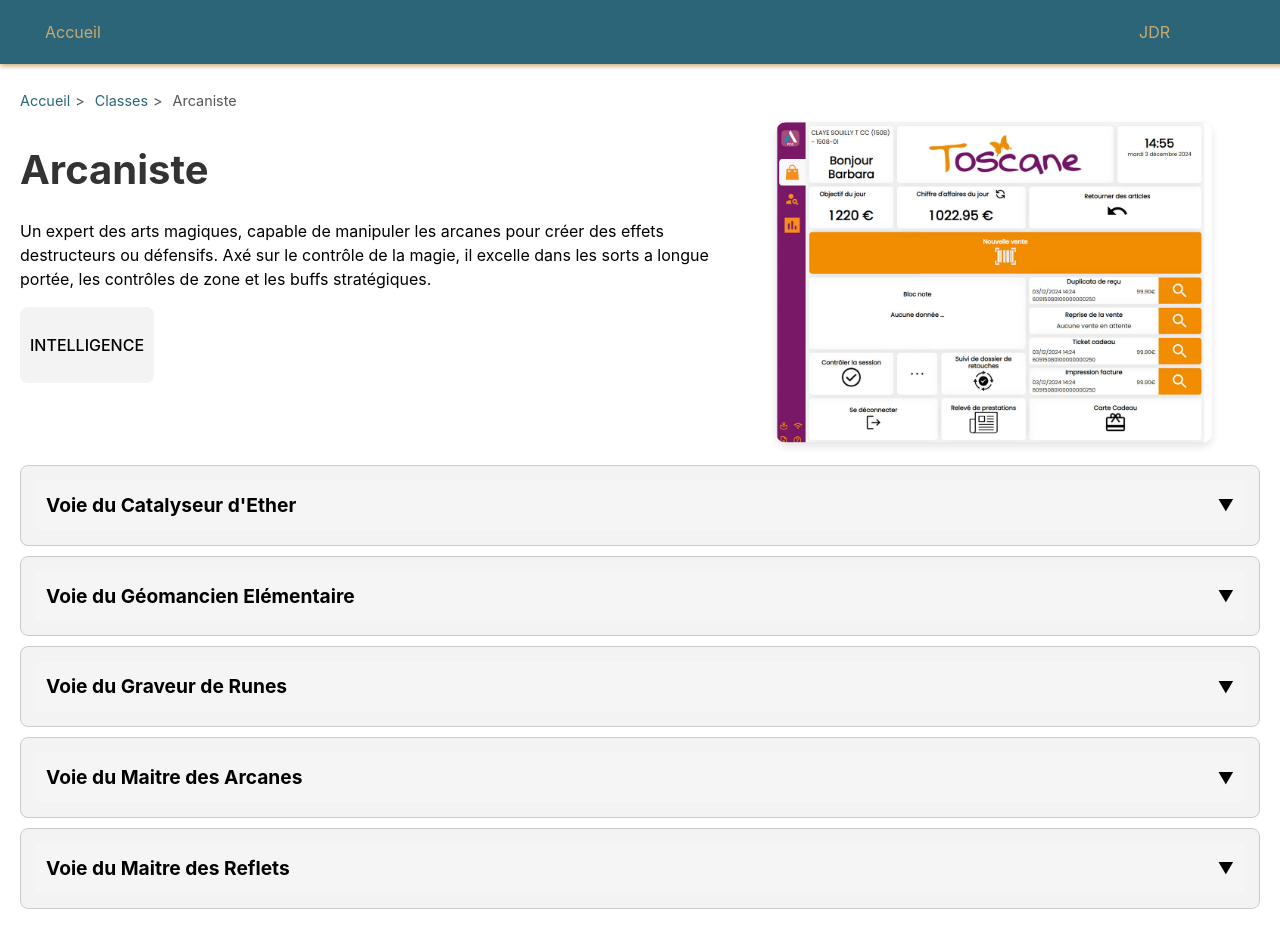
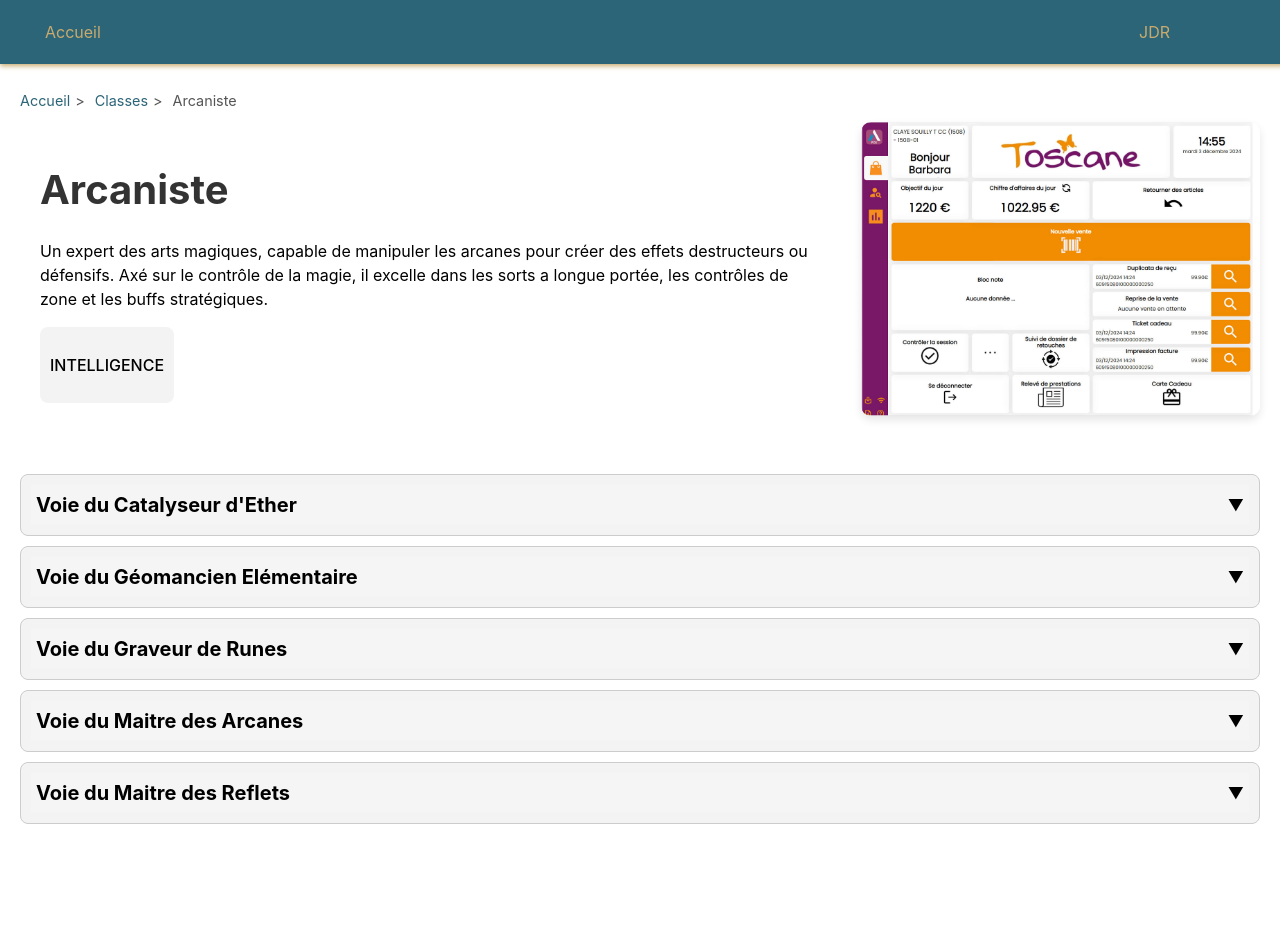
Before and after one commit to SwevenNeith/Runeterra, a Vue app: page /classe/arcaniste in a window 1280 px wide. After the commit the page ends 860 px from the top, so only its background shows below. Built offline with nearby package versions, Linux system fonts and the light colour scheme.

Commit message:
Format 100% OK

```diff
--- a/src/components/ClasseTemplate.vue
+++ b/src/components/ClasseTemplate.vue
@@ -1,12 +1,10 @@
 <template>
   <div>
-    <!-- Conteneur pour le bloc de texte et l'image -->
     <div class="classe-header">
       <!-- Bloc texte -->
       <div class="classe-text">
         <h1>{{ classe.name }}</h1>
         <p>{{ classe.description }}</p>
-        <!-- Affichage des caractéristiques -->
         <ul class="caracteristique">
           <li
             v-for="caracteristique in classe.caracteristiques"
@@ -17,23 +15,23 @@
         </ul>
       </div>
 
-      <!-- Image associée -->
-      <div class="classe-image">
-        <img :src="classe.image" :alt="classe.name" />
+      <!-- Conteneur Image -->
+      <div class="classe-image-container">
+        <div class="classe-image">
+          <img :src="classe.image" :alt="classe.name" />
+        </div>
       </div>
     </div>
 
     <!-- Liste des voies en accordéon -->
     <ul class="voies-list">
       <li v-for="voie in voies" :key="voie.slug" class="voie-item">
-        <!-- Titre de la voie cliquable -->
         <div @click="toggleVoie(voie.slug)" class="voie-header">
           <h3>{{ voie.name }}</h3>
-          <span class="toggle-indicator">
-            {{ isVoieOpen(voie.slug) ? '▲' : '▼' }}
-          </span>
+          <span class="toggle-indicator">{{
+            isVoieOpen(voie.slug) ? '▲' : '▼'
+          }}</span>
         </div>
-        <!-- Description et compétences -->
         <transition name="fade">
           <div v-if="isVoieOpen(voie.slug)" class="voie-content">
             <p>{{ voie.description }}</p>
@@ -49,9 +47,9 @@
                   class="competence-header"
                 >
                   <h3>{{ competence.name }}</h3>
-                  <span class="toggle-indicator">
-                    {{ isCompetenceOpen(competence.slug) ? '▲' : '▼' }}
-                  </span>
+                  <span class="toggle-indicator">{{
+                    isCompetenceOpen(competence.slug) ? '▲' : '▼'
+                  }}</span>
                 </div>
                 <transition name="fade">
                   <div
@@ -63,37 +61,39 @@
                       {{ competence.description }}
                     </p>
                     <div class="competence-details">
-                      <span v-if="competence.level">
-                        <strong>Niveau :</strong> {{ competence.level }}
-                      </span>
-                      <span v-if="competence.effet1">
-                        <strong>1 :</strong> {{ competence.effet1 }}
-                      </span>
-                      <span v-if="competence.effet2">
-                        <strong>2 :</strong> {{ competence.effet2 }}
-                      </span>
-                      <span v-if="competence.effet3">
-                        <strong>3 :</strong> {{ competence.effet3 }}
-                      </span>
-                      <span v-if="competence.damage">
-                        <strong>Dégâts :</strong> {{ competence.damage }}
-                      </span>
-                      <span v-if="competence.alliés">
-                        <strong>Alliés :</strong> {{ competence.alliés }}
-                      </span>
-                      <span v-if="competence.ennemis">
-                        <strong>Ennemis :</strong> {{ competence.ennemis }}
-                      </span>
-                      <span v-if="competence.support">
-                        <strong>Jet de Sauvegarde :</strong>
-                        {{ competence.sauvegarde }}
-                      </span>
-                      <span v-if="competence.range">
-                        <strong>Portée :</strong> {{ competence.range }}
-                      </span>
-                      <span v-if="competence.duration">
-                        <strong>Durée :</strong> {{ competence.duration }}
-                      </span>
+                      <span v-if="competence.level"
+                        ><strong>Niveau :</strong> {{ competence.level }}</span
+                      >
+                      <span v-if="competence.effet1"
+                        ><strong>1 :</strong> {{ competence.effet1 }}</span
+                      >
+                      <span v-if="competence.effet2"
+                        ><strong>2 :</strong> {{ competence.effet2 }}</span
+                      >
+                      <span v-if="competence.effet3"
+                        ><strong>3 :</strong> {{ competence.effet3 }}</span
+                      >
+                      <span v-if="competence.damage"
+                        ><strong>Dégâts :</strong> {{ competence.damage }}</span
+                      >
+                      <span v-if="competence.alliés"
+                        ><strong>Alliés :</strong> {{ competence.alliés }}</span
+                      >
+                      <span v-if="competence.ennemis"
+                        ><strong>Ennemis :</strong>
+                        {{ competence.ennemis }}</span
+                      >
+                      <span v-if="competence.support"
+                        ><strong>Jet de Sauvegarde :</strong>
+                        {{ competence.sauvegarde }}</span
+                      >
+                      <span v-if="competence.range"
+                        ><strong>Portée :</strong> {{ competence.range }}</span
+                      >
+                      <span v-if="competence.duration"
+                        ><strong>Durée :</strong>
+                        {{ competence.duration }}</span
+                      >
                     </div>
                   </div>
                 </transition>
@@ -120,7 +120,6 @@ export default {
     };
   },
   methods: {
-    // Basculer la visibilité d'une voie
     toggleVoie(voieSlug) {
       if (this.openVoies.includes(voieSlug)) {
         this.openVoies = this.openVoies.filter((slug) => slug !== voieSlug);
@@ -128,17 +127,14 @@ export default {
         this.openVoies.push(voieSlug);
       }
     },
-    // Vérifie si une voie est ouverte
     isVoieOpen(voieSlug) {
       return this.openVoies.includes(voieSlug);
     },
-    // Récupérer les compétences associées à une voie
     getCompetencesByVoie(voieSlug) {
       return this.competences.filter(
         (competence) => competence.voie === voieSlug
       );
     },
-    // Basculer la visibilité d'une compétence
     toggleCompetence(competenceSlug) {
       if (this.openCompetences.includes(competenceSlug)) {
         this.openCompetences = this.openCompetences.filter(
@@ -148,7 +144,6 @@ export default {
         this.openCompetences.push(competenceSlug);
       }
     },
-    // Vérifie si une compétence est ouverte
     isCompetenceOpen(competenceSlug) {
       return this.openCompetences.includes(competenceSlug);
     },
@@ -157,122 +152,153 @@ export default {
 </script>
 
 <style scoped>
+/* Conteneur principal de l'en-tête contenant le texte et l'image */
 .classe-header {
-  display: flex;
-  align-items: flex-start; /* Aligne l'image et le texte en haut */
-  gap: 20px; /* Espace entre le texte et l'image */
-  margin-bottom: 1%; /* Espace avec le reste de la page */
+  display: flex; /* Affiche les éléments en ligne côte à côte */
+  flex-direction: row; /* Aligne les éléments horizontalement */
+  gap: 30px; /* Espacement entre l'image et le texte (ajustable en px) */
+  margin-bottom: 20px; /* Marge sous le conteneur principal, ajustable en px */
 }
 
-.classe-image img {
-  /* Il va falloir faire attention à avoir l'ensemble des images de Classes sous le même format !!! */
-  width: 90%; /* L'image prend 100% de la largeur du conteneur */
-  object-fit: contain;
-  border-radius: 10px;
-  box-shadow: 0 4px 8px rgba(0, 0, 0, 0.1);
+/* Bloc texte, ajustez la largeur */
+.classe-text {
+  flex: 1 1 50%; /* Prend 50% de l'espace disponible */
+  padding: 20px; /* Espacement interne de 20px */
 }
 
-h1 {
-  font-size: 2.5rem;
-  color: #333;
+/* Conteneur de l'image */
+.classe-image-container {
+  flex: 1 1 20%; /* Prend 40% de l'espace disponible */
+  max-width: 100%; /* L'image ne dépasse pas de son conteneur */
+  height: auto; /* Hauteur ajustée automatiquement */
+  position: relative; /* Nécessaire si vous voulez des effets de position */
 }
 
+/* Style de l'image */
+.classe-image {
+  width: 100%; /* L'image prend toute la largeur du conteneur */
+  height: auto; /* La hauteur de l'image est ajustée proportionnellement */
+}
+
+/* L'image elle-même avec un objet-fit pour garder les proportions */
+.classe-image img {
+  width: 100%;
+  height: auto;
+  object-fit: contain; /* Maintient les proportions de l'image sans la déformer */
+  border-radius: 10px; /* Bords arrondis de l'image */
+  box-shadow: 0 4px 8px rgba(0, 0, 0, 0.1); /* Ombre douce autour de l'image */
+}
+
+/* Taille du titre */
+h1 {
+  font-size: 40px; /* Taille fixe en px */
+  color: #333; /* Couleur du texte, ajustable */
+}
+
+/* Style pour les éléments de liste des caractéristiques */
 ul {
   list-style-type: none;
   padding: 0;
 }
 
 li {
-  background-color: #f3f3f3;
-  padding: 15px;
-  margin-bottom: 10px;
+  background-color: #f3f3f3; /* Couleur de fond des items de la liste */
+  padding: 10px; /* Espacement interne des éléments */
+  margin-bottom: 15px; /* Espacement entre les éléments de la liste */
   border-radius: 8px;
 }
 
+/* Liste des caractéristiques */
 .caracteristique {
   font-weight: 500;
-  display: flex; /* Applique flexbox pour disposer les éléments sur une ligne */
-  gap: 20px; /* Espace entre chaque élément */
+  display: flex;
+  gap: 30px; /* Espacement entre chaque élément, ajustable en px */
+  flex-wrap: wrap; /* Permet aux éléments de se répartir sur plusieurs lignes si nécessaire */
 }
 
 .caracteristique li {
-  list-style: none; /* Retirer les puces de la liste */
-  padding: 10px; /* Ajouter de l'espace autour des éléments */
+  list-style: none;
+  padding: 10px;
 }
 
+/* Liste des voies */
 .voies-list {
   list-style: none;
   padding: 0;
 }
 
 .voie-item {
-  margin-bottom: 10px;
-  border: 1px solid #ccc;
+  margin-bottom: 10px; /* Marge sous chaque voie */
+  border: 1px solid #ccc; /* Bordure des éléments de voie */
   border-radius: 8px;
 }
 
 .voie-header {
   display: flex;
-  justify-content: space-between;
+  justify-content: space-between; /* Aligne le titre à gauche et l'icône à droite */
   align-items: center;
-  background-color: #f5f5f5;
-  padding: 10px;
-  cursor: pointer;
+  background-color: #f5f5f5; /* Couleur de fond de l'en-tête de la voie */
+  padding: 5px; /* Espacement interne */
+  cursor: pointer; /* Curseur de main pour rendre cliquable */
 }
 
 .voie-header h3 {
   margin: 0;
-  font-size: 1.2rem;
+  font-size: 20px; /* Taille de police fixe en px */
 }
 
 .voie-content {
-  padding: 10px;
+  padding: 5px; /* Espacement interne du contenu */
 }
 
+/* Liste des compétences */
 .competences-list {
   list-style: none;
   padding-left: 0;
 }
 
 .competence-item {
-  margin-bottom: 10px;
-  padding: 10px;
+  margin-bottom: 10px; /* Espacement entre les éléments de compétence */
+  padding: 5px; /* Espacement interne des éléments de compétence */
   background-color: #ffffff;
   border-radius: 8px;
-  border: 1px solid #e0e0e0;
+  border: 1px solid #e0e0e0; /* Bordure autour des compétences */
 }
 
+/* Header de chaque compétence */
 .competence-header {
   display: flex;
   justify-content: space-between;
   align-items: center;
   cursor: pointer;
   background-color: #f9f9f9;
-  padding: 10px;
+  padding: 5px; /* Espacement interne du header */
   border-radius: 4px;
 }
 
 .competence-header h3 {
   margin: 0;
-  font-size: 1rem;
+  font-size: 18px; /* Taille de police fixe en px */
 }
 
+/* Contenu de la compétence */
 .competence-content {
-  padding: 10px;
+  padding: 5px; /* Espacement interne du contenu */
 }
 
+/* Détails supplémentaires de la compétence */
 .competence-details {
   display: flex;
   flex-wrap: wrap;
-  gap: 10px;
-  margin-top: 10px;
+  gap: 30px; /* Espacement entre les détails de compétence */
+  margin-top: 20px; /* Marge au-dessus des détails */
 }
 
 .competence-details span {
   background-color: #f9f9f9;
-  padding: 5px 10px;
+  padding: 10px 20px;
   border-radius: 4px;
-  font-size: 0.9rem;
-  box-shadow: 0 1px 2px rgba(0, 0, 0, 0.1);
+  font-size: 16px; /* Taille de police fixe en px */
+  box-shadow: 0 1px 2px rgba(0, 0, 0, 0.1); /* Ombre douce autour des détails */
 }
 </style>
```
